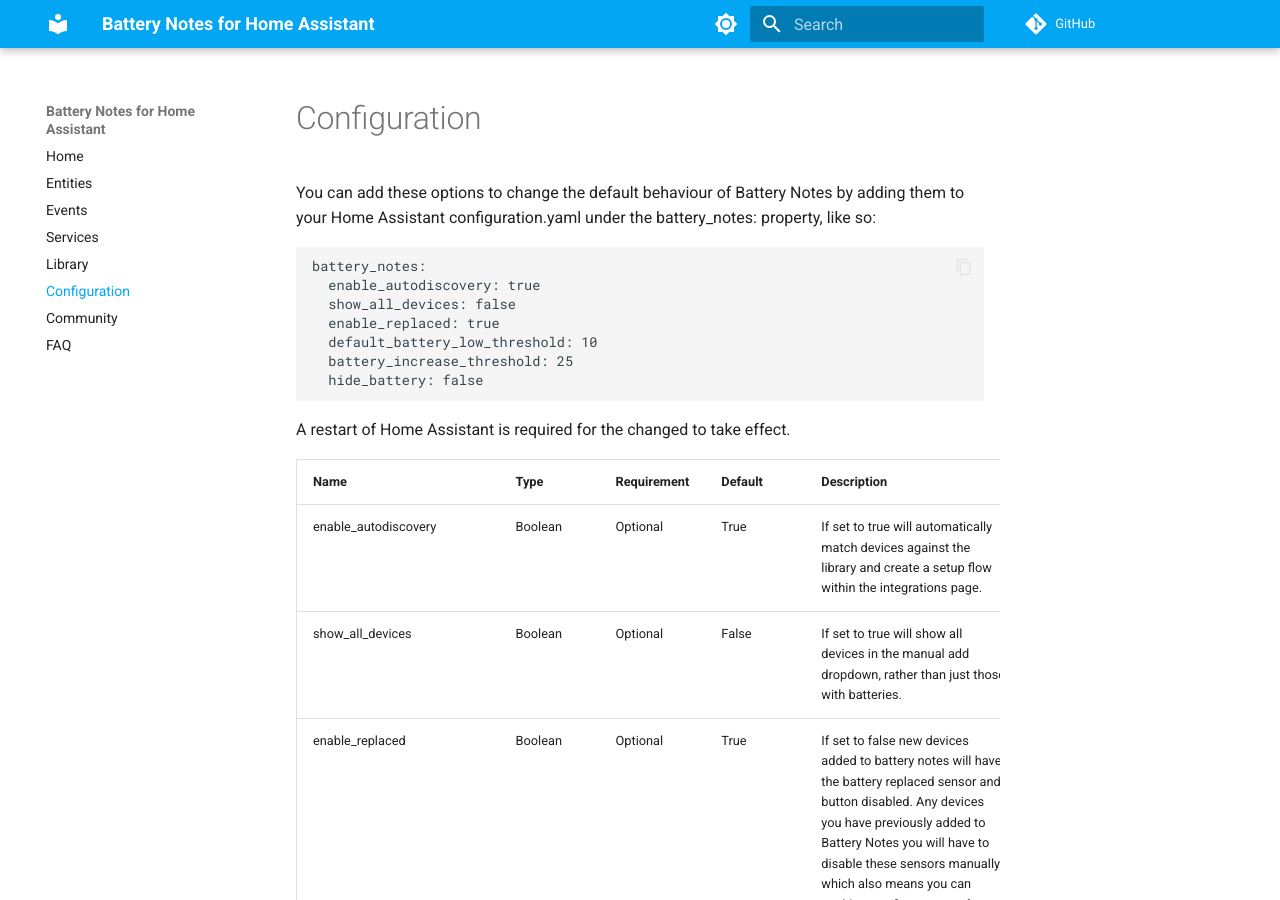
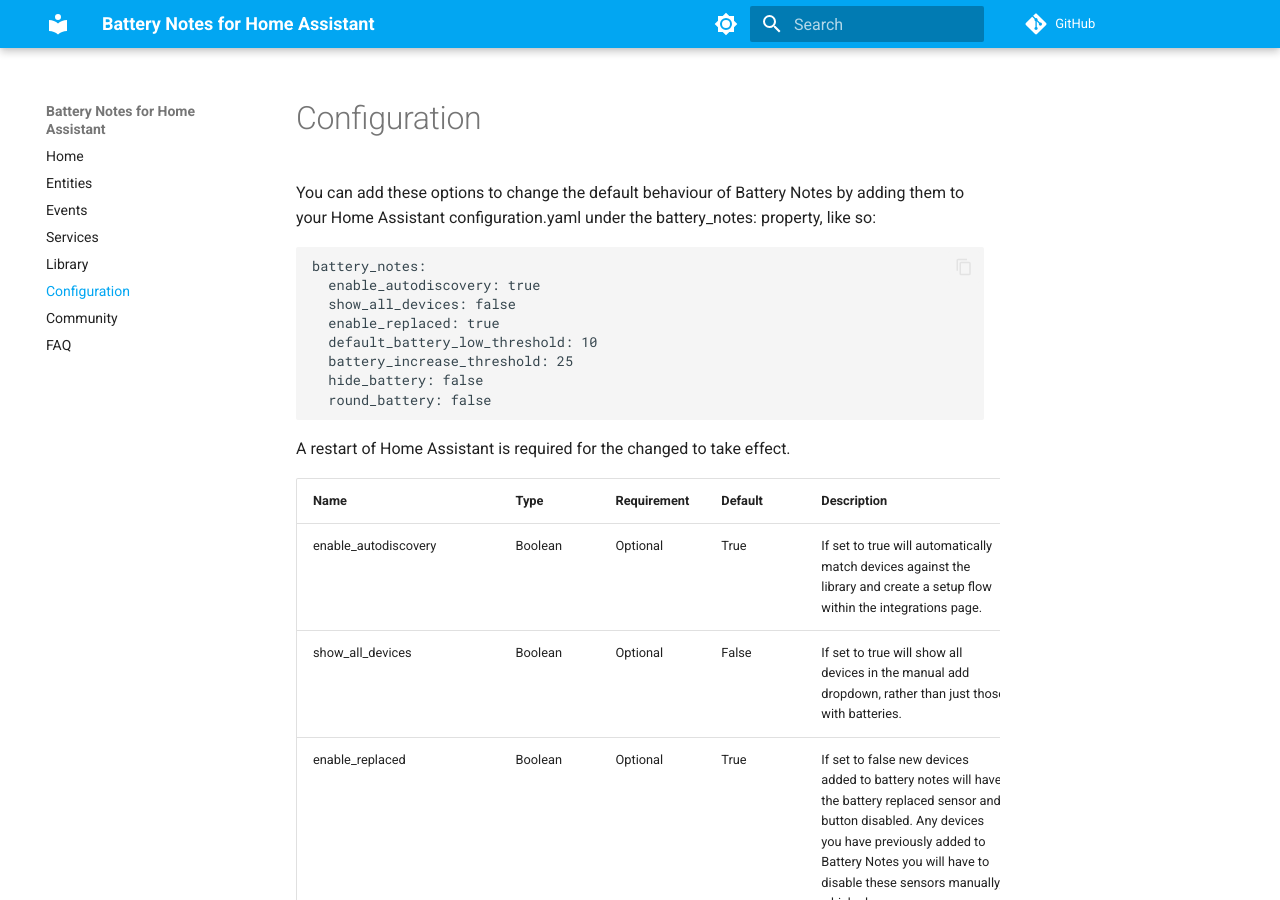
Before and after one commit to andrew-codechimp/HA-Battery-Notes, an MkDocs documentation site: the page built from docs/configuration.md, in a window 1280 px wide and 900 px high. Built offline with MkDocs 1.6.1 and Material for MkDocs 9.7.7, drawn with Linux system fonts in a browser that asks for light colours; comment, search, counter and statistics services are not loaded.

Commit message:
Update configuration.md

````diff
--- a/docs/configuration.md
+++ b/docs/configuration.md
@@ -10,6 +10,7 @@
   default_battery_low_threshold: 10
   battery_increase_threshold: 25
   hide_battery: false
+  round_battery: false
 ```
 
 A restart of Home Assistant is required for the changed to take effect.
````
